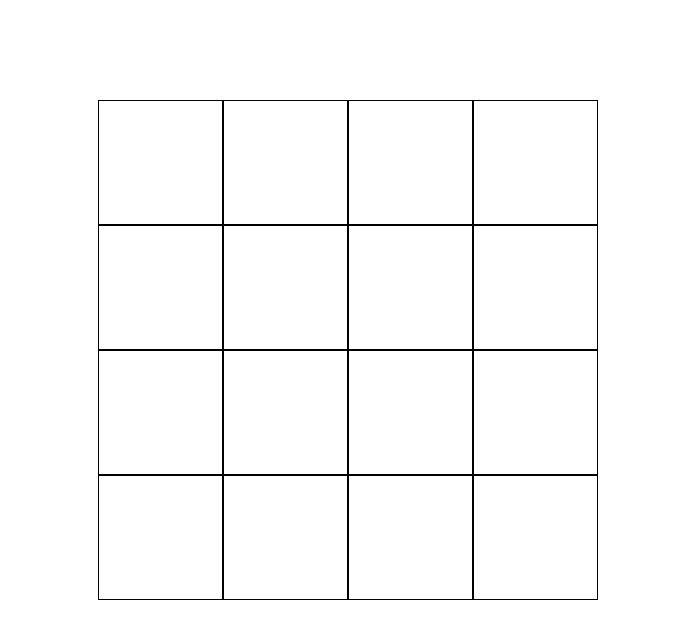
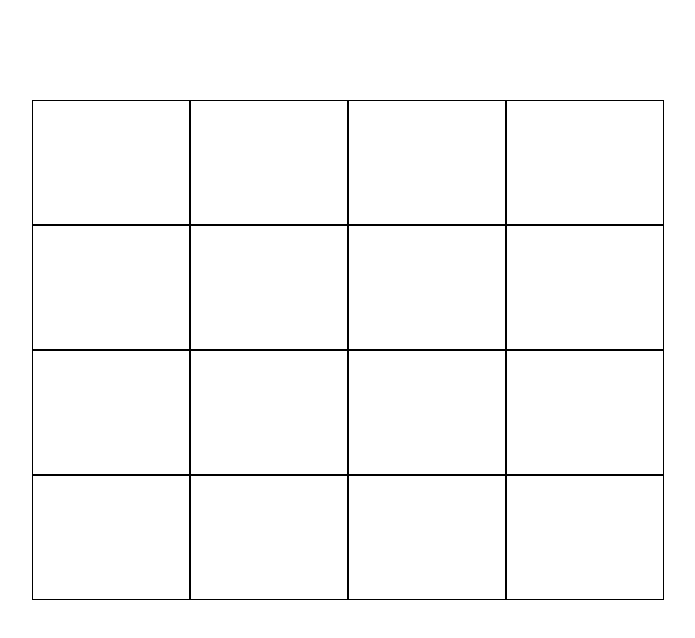
Before and after one commit to ShihYuChang/Wordle, a React (Vite) app: page / in a window 1280 px wide. Shown: the top 638 px of the page, without its empty margins (292-987 px from the left). Built offline with nearby package versions, Linux system fonts and the light colour scheme.

Commit message:
Adding game over prompt

```diff
--- a/src/App.tsx
+++ b/src/App.tsx
@@ -21,11 +21,18 @@ interface WordProps {
 }
 
 const Wrapper = styled.div`
+  box-sizing: border-box;
+  width: 50%;
+  display: flex;
+  flex-direction: column;
+  margin: 100px auto;
+`;
+
+const Board = styled.div`
   display: grid;
+  width: 100%;
   height: 500px;
-  width: 500px;
   grid-template-columns: repeat(4, 1fr);
-  margin: 100px auto;
 `;
 
 const Word = styled.div<WordProps>`
@@ -42,6 +49,13 @@ const Word = styled.div<WordProps>`
       : status === 'incorrect'
       ? 'grey'
       : 'white'};
+`;
+
+const GameOverPrompt = styled.div`
+  width: 100%;
+  text-align: center;
+  margin-top: 40px;
+  font-size: 30px;
 `;
 
 const answer = 'cake';
@@ -101,7 +115,7 @@ function App() {
     hasSubmit: false,
   });
   const [state, dispatch] = useReducer(reducer, words);
-  const [isGameOver, setIsGameOver] = useState(false);
+  const [isGameOver, setIsGameOver] = useState<boolean>(false);
 
   useEffect(() => {
     function handleKeyDown(e: KeyboardEvent) {
@@ -142,20 +156,23 @@ function App() {
   }, [isGameOver]);
 
   useEffect(() => {
+    const correctWords = state.filter((word) => word.status === 'correct');
     const hasSubmitWords = state.filter((word) => word.hasSubmit);
-    if (hasSubmitWords.length === state.length) {
+    if (correctWords.length === 4 || hasSubmitWords.length === state.length) {
       setIsGameOver(true);
-      alert('game over!');
     }
   }, [state]);
 
   return (
     <Wrapper>
-      {state.map((word: Words, index: number) => (
-        <Word key={index} status={word.status}>
-          {word.character}
-        </Word>
-      ))}
+      <Board>
+        {state.map((word: Words, index: number) => (
+          <Word key={index} status={word.status}>
+            {word.character}
+          </Word>
+        ))}
+      </Board>
+      {isGameOver && <GameOverPrompt>Game Over!</GameOverPrompt>}
     </Wrapper>
   );
 }
```
